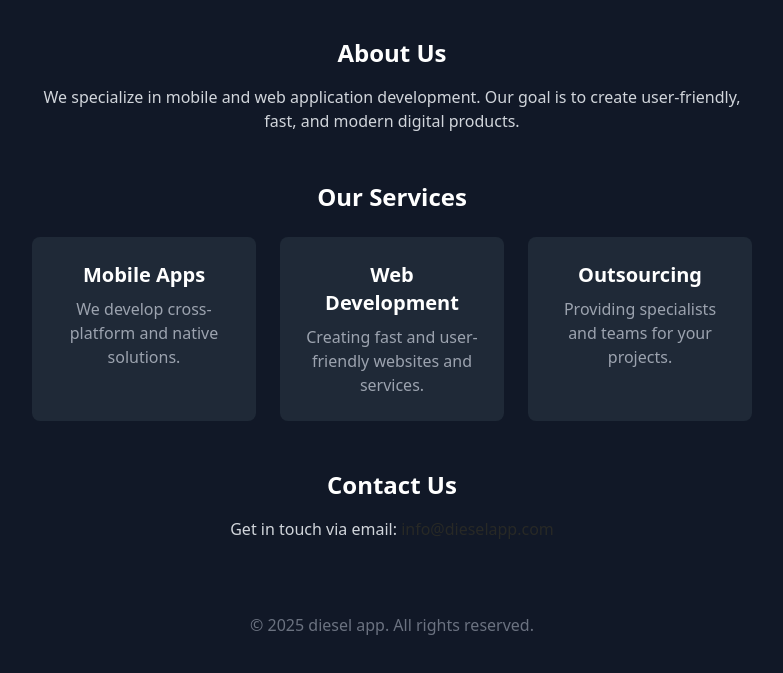
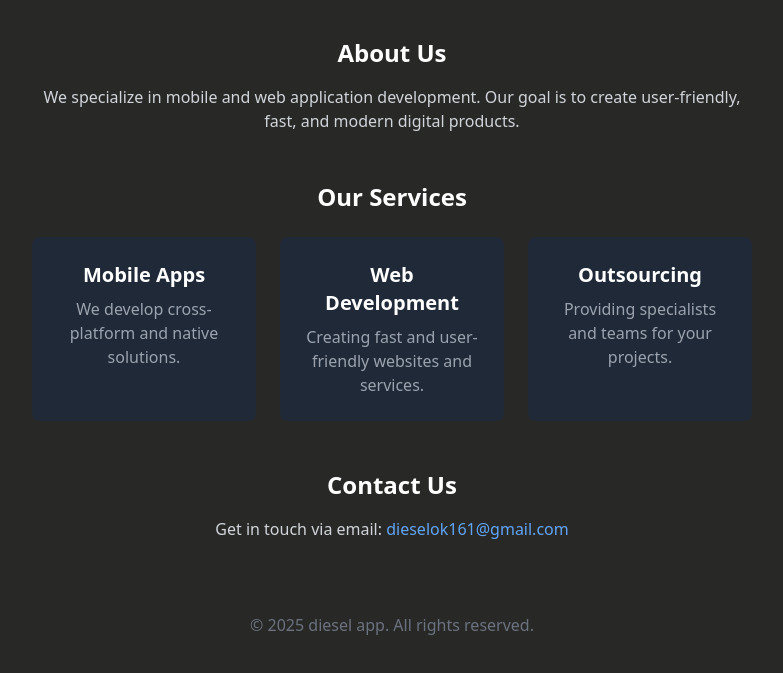
Before and after one commit to dieselApp/dieselapp.github.io, a plain HTML site: page index.html in a window 1280 px wide. Shown: the part 115-788 px from the top of the page, without its empty margins (248-1031 px from the left). Drawn offline with nearby package versions, Linux system fonts and the light colour scheme.

Commit message:
Update index.html

```diff
--- a/index.html
+++ b/index.html
@@ -6,7 +6,7 @@
     <title>diesel app</title>
     <script src="https://cdn.tailwindcss.com"></script>
 </head>
-<body class="bg-gray-900 text-white">
+<body class="bg-[#282926] text-white">
     <header class="text-center py-10">
         <h1 class="text-4xl font-bold">diesel app</h1>
         <p class="text-gray-400 mt-2">Building powerful and reliable applications</p>
@@ -37,7 +37,7 @@
 
     <section class="text-center mt-12">
         <h2 class="text-2xl font-semibold">Contact Us</h2>
-        <p class="text-gray-300 mt-4">Get in touch via email: <a href="mailto:info@dieselapp.com" class="text-[#282926]">info@dieselapp.com</a></p>
+        <p class="text-gray-300 mt-4">Get in touch via email: <a href="mailto:dieselok161@gmail.com" class="text-blue-400">dieselok161@gmail.com</a></p>
     </section>
 
     <footer class="text-center text-gray-500 py-6 mt-12">
```
